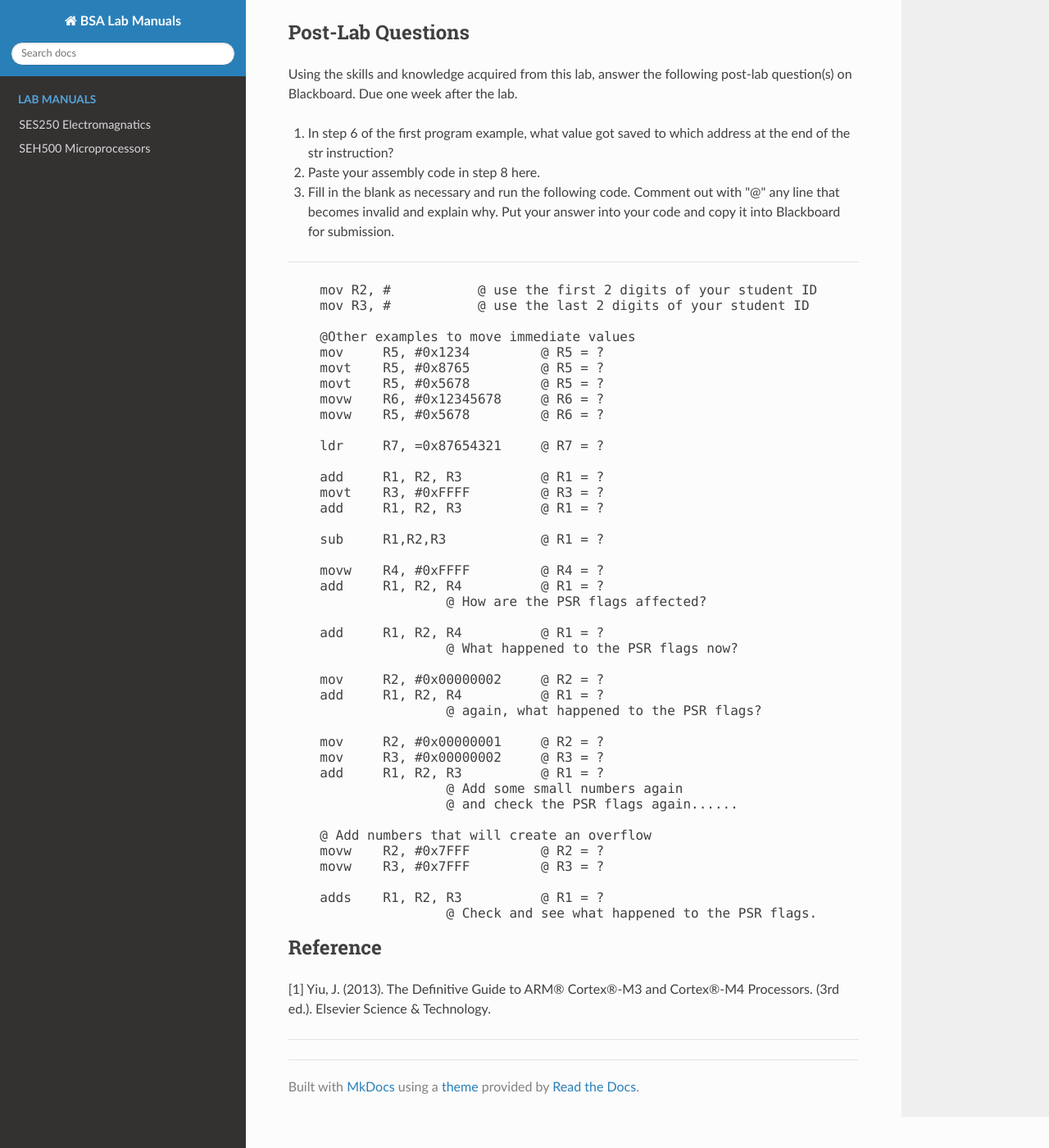
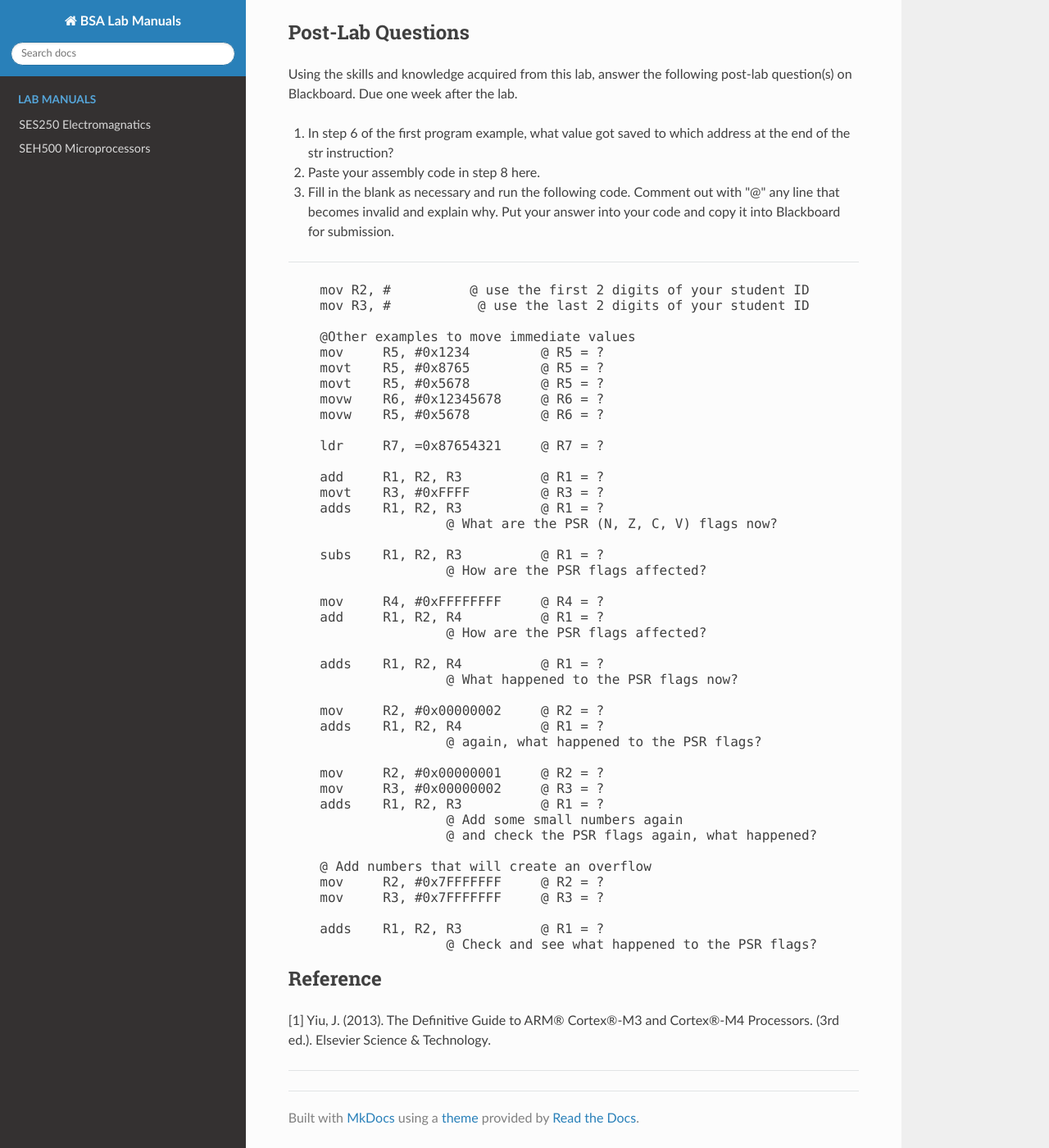
Before and after one commit to Seneca-BSA/bsa, an MkDocs documentation site: the page built from docs/seh500/lab2.md, in a window 1280 px wide and 1400 px high, scrolled down 6765 px. Shown: the whole window at 82% size. Built offline with MkDocs 1.6.1, drawn with Linux system fonts in a browser that asks for light colours; nearby versions of some CDN libraries.

Commit message:
updated lab2 code

```diff
--- a/docs/seh500/lab2.md
+++ b/docs/seh500/lab2.md
@@ -171,7 +171,7 @@ Using the skills and knowledge acquired from this lab, answer the following post
 1. Fill in the blank as necessary and run the following code. Comment out with "@" any line that becomes invalid and explain why. Put your answer into your code and copy it into Blackboard for submission.
 
 <hr/><pre>
-    mov R2, #           @ use the first 2 digits of your student ID
+    mov R2, #          @ use the first 2 digits of your student ID
     mov R3, #           @ use the last 2 digits of your student ID
 
     @Other examples to move immediate values
@@ -185,33 +185,35 @@ Using the skills and knowledge acquired from this lab, answer the following post
 
     add     R1, R2, R3          @ R1 = ?
     movt    R3, #0xFFFF         @ R3 = ?
-    add     R1, R2, R3          @ R1 = ?
+    adds    R1, R2, R3          @ R1 = ?
+                    @ What are the PSR (N, Z, C, V) flags now?
 
-    sub     R1,R2,R3            @ R1 = ?
+    subs    R1, R2, R3          @ R1 = ?
+                    @ How are the PSR flags affected?
 
-    movw    R4, #0xFFFF         @ R4 = ?
+    mov     R4, #0xFFFFFFFF     @ R4 = ?
     add     R1, R2, R4          @ R1 = ?
                     @ How are the PSR flags affected?
 
-    add     R1, R2, R4          @ R1 = ?
+    adds    R1, R2, R4          @ R1 = ?
                     @ What happened to the PSR flags now?
 
     mov     R2, #0x00000002     @ R2 = ?
-    add     R1, R2, R4          @ R1 = ?
+    adds    R1, R2, R4          @ R1 = ?
                     @ again, what happened to the PSR flags?
 
     mov     R2, #0x00000001     @ R2 = ?
     mov     R3, #0x00000002     @ R3 = ?
-    add     R1, R2, R3          @ R1 = ?
+    adds    R1, R2, R3          @ R1 = ?
                     @ Add some small numbers again
-                    @ and check the PSR flags again......
+                    @ and check the PSR flags again, what happened?
 
     @ Add numbers that will create an overflow
-    movw    R2, #0x7FFF         @ R2 = ?
-    movw    R3, #0x7FFF         @ R3 = ?
+    mov     R2, #0x7FFFFFFF     @ R2 = ?
+    mov     R3, #0x7FFFFFFF     @ R3 = ?
 
     adds    R1, R2, R3          @ R1 = ?
-                    @ Check and see what happened to the PSR flags.
+                    @ Check and see what happened to the PSR flags?
 </pre><hr/>
 
 ## Reference
```
Also changed, not shown: docs/seh500/lab3.md (added, +6 -0 lines).
